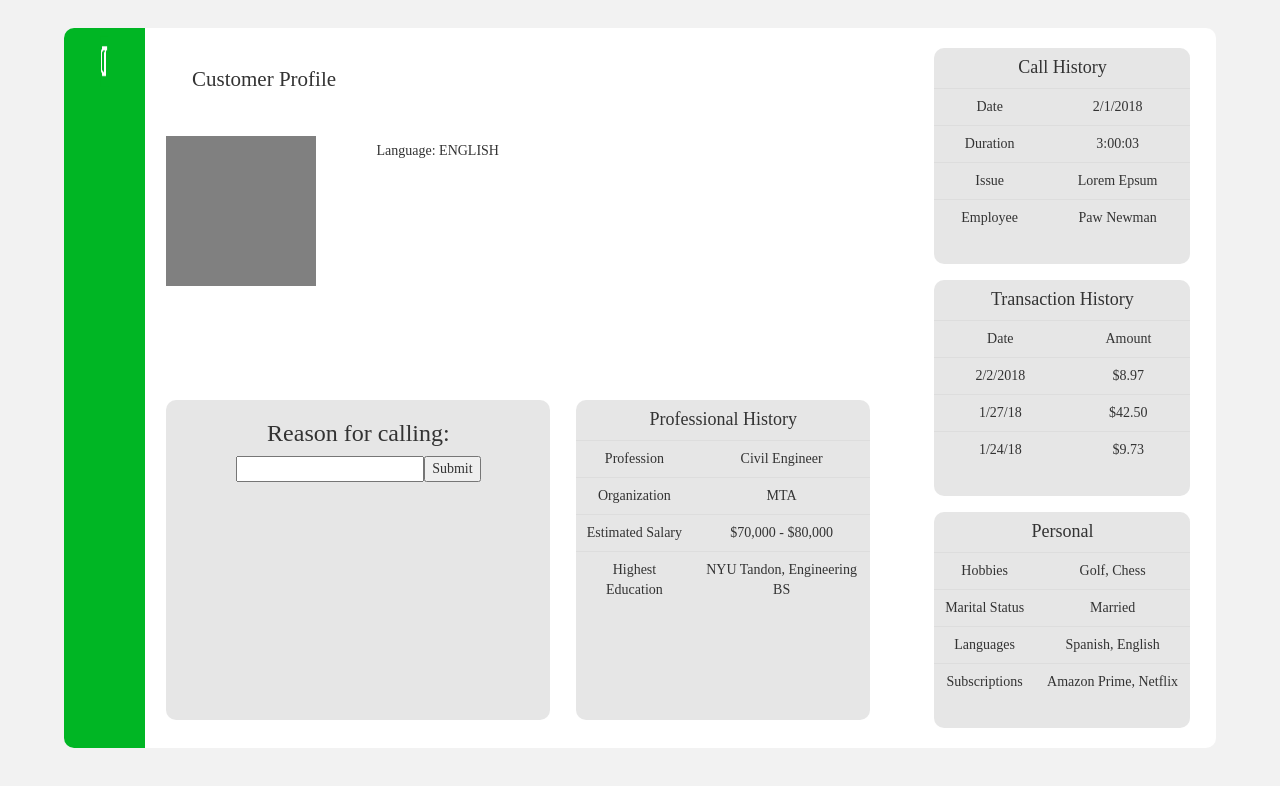
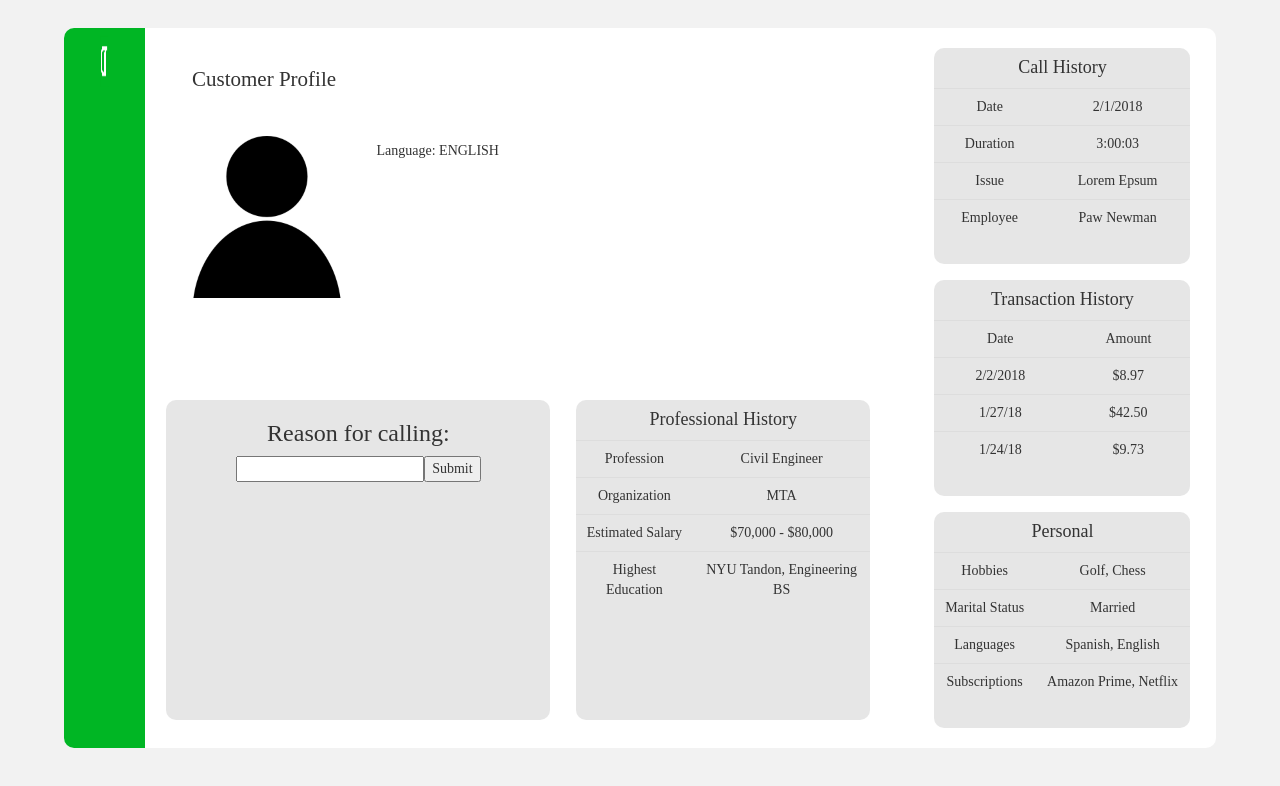
Before and after one commit to suyasha0/seabob-wuft, a React (Create React App) app: page / in a window 1280 px wide. Shown: the top 786 px of the page. Built offline with nearby package versions, Linux system fonts and the light colour scheme; no server answers.

Commit message:
add fake pic

```diff
--- a/src/App.css
+++ b/src/App.css
@@ -46,10 +46,10 @@ div{
 .App-pic {
   position: fixed;
   top: 17%;
-  left: 13%;
+  left: 15%;
   width: 150px;
-  height: 150px;
-  background-color: grey;
+  height: 162px;
+  background: url("person.png");
 }
 
 .App-desc {
--- a/src/App.js
+++ b/src/App.js
@@ -120,7 +120,7 @@ fetch(request).then(response=>response.json())
               </tbody>
             </table>
             </div>
-            <div className="App-personal">
+            <div id="rec" className="App-personal">
               <h4>Personal</h4>
               <table class="table text-center">
               <tbody>
```
Also changed, not shown: src/person.png (added).
